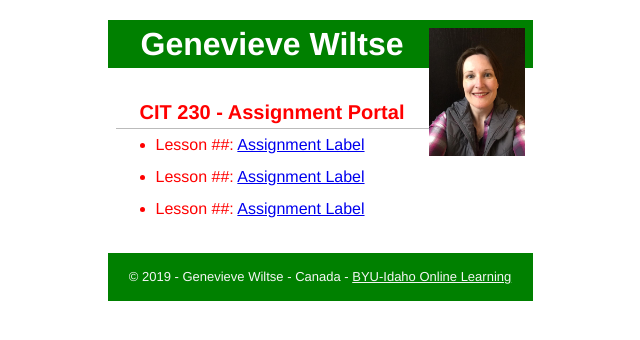
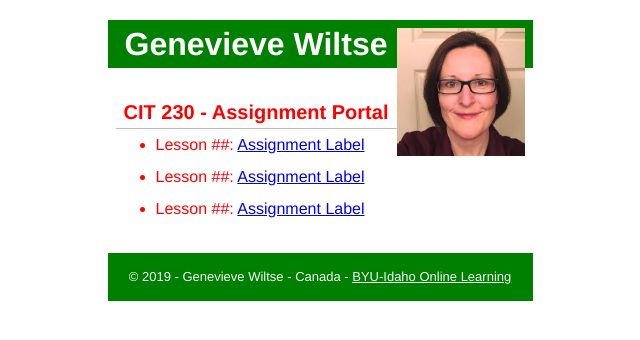
Before and after one commit to GenevieveWiltse/GenevieveWiltse.github.io, a plain HTML site: page index.html in a window 1280 px wide. Shown: the whole page, without its empty margins (320-960 px from the left). Drawn offline with Linux system fonts and the light colour scheme.

Commit message:
changed image and file name

```diff
--- a/css/main.css
+++ b/css/main.css
@@ -36,7 +36,7 @@ header, footer, footer a {
 }
 
 header img {
-    width: 6rem;
+    width: 8rem;
     height: auto;
     float: right;
 }
--- a/index.html
+++ b/index.html
@@ -14,7 +14,7 @@
 <body>
 
     <header>
-        <img src="images/profile.jpg" alt="My Profile Picture">
+        <img src="img/profile.jpg" alt="My Profile Picture">
         <h1>Genevieve Wiltse</h1>
     </header>
 
```
Also changed, not shown: images/profile.jpg (deleted), img/profile.jpg (added).
